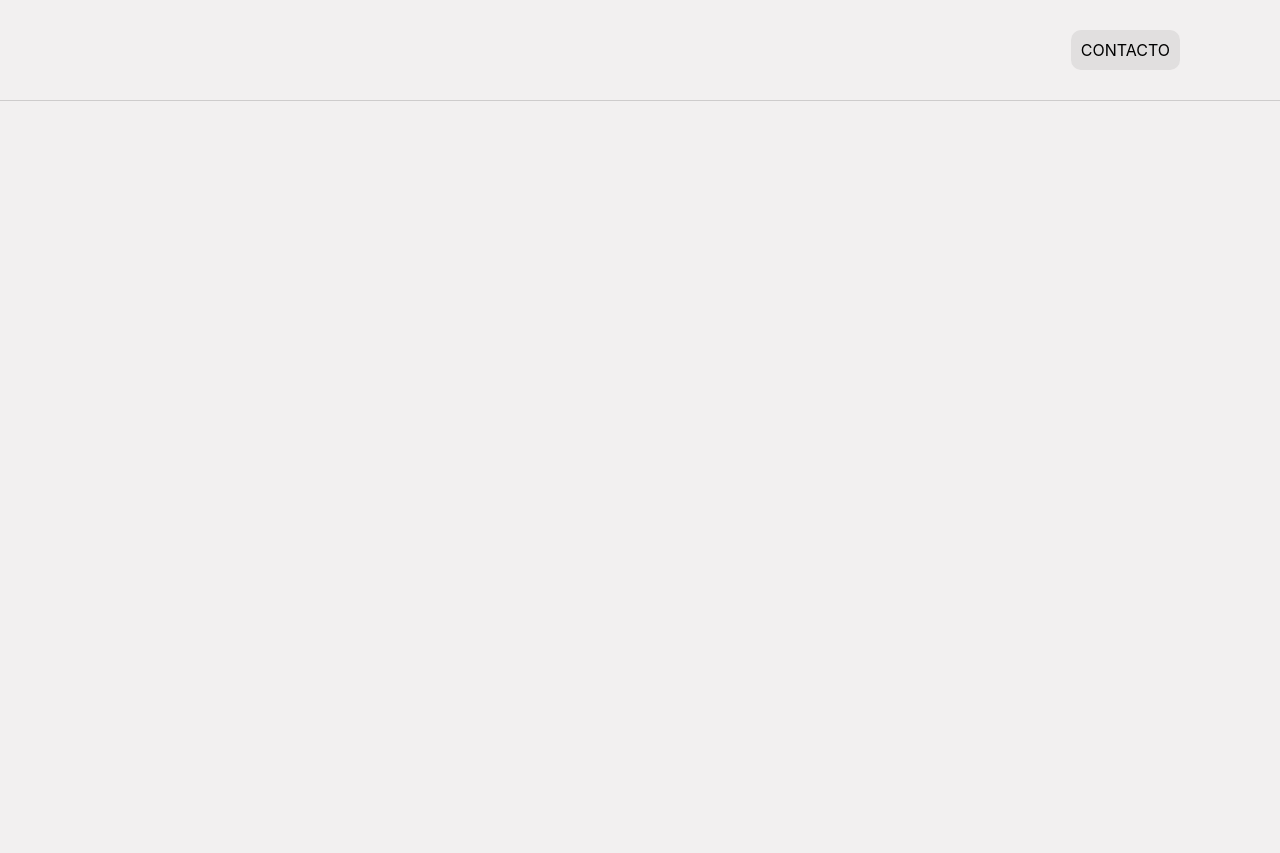
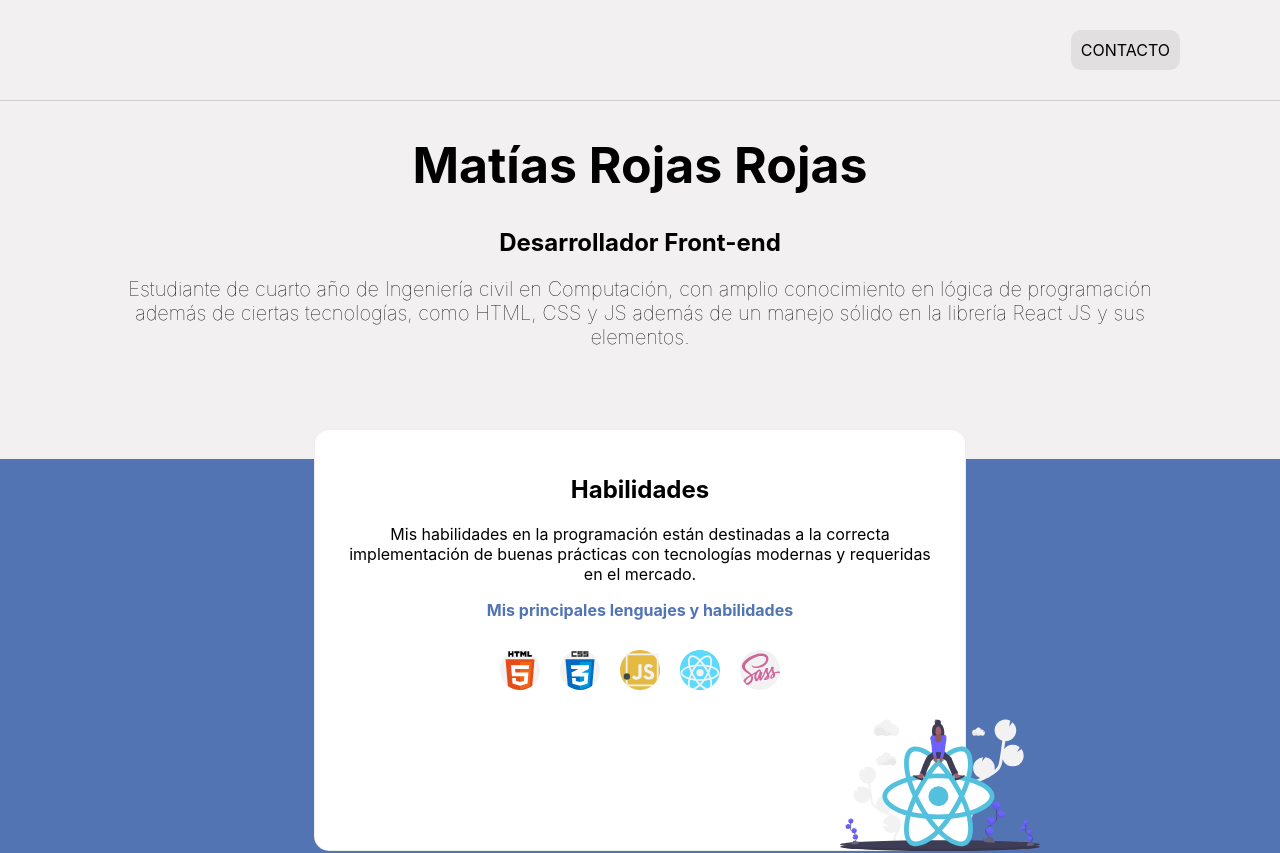
Before and after one commit to matias-rojas-dev/react-portfolio, a React (Create React App) app: page /home in a window 1280 px wide. Shown: the top 853 px of the page. Before the commit the page ends 800 px from the top, so only its background shows below. Built offline with nearby package versions, Linux system fonts and the light colour scheme.

Commit message:
Re build y limpieza de componentes

```diff
--- a/package.json
+++ b/package.json
@@ -7,7 +7,7 @@
     "@testing-library/jest-dom": "^5.11.4",
     "@testing-library/react": "^11.1.0",
     "@testing-library/user-event": "^12.1.10",
-    "node-sass": "^5.0.0",
+    "node-sass": "4.14.1",
     "react": "^17.0.2",
     "react-dom": "^17.0.2",
     "react-router-dom": "^5.2.0",
--- a/src/App.js
+++ b/src/App.js
@@ -1,14 +1,14 @@
 import './assets/styles/_settings.scss'
 import { BrowserRouter, Route, Switch } from 'react-router-dom'
-import Projects from './components/Projects';
-import Contact from './components/Contact';
 import Nav from './components/Nav';
 import MainScreen from './components/MainScreen'
+import { Redirect } from 'react-router-dom/cjs/react-router-dom.min';
 const App = () => (
   <BrowserRouter>
     <Nav />
     <Switch>
-      <Route exact path='/' component={MainScreen} />
+      <Route exact path='/home' component={MainScreen} />
+      <Redirect to="/home" />
     </Switch>
   </BrowserRouter>
 )
```
Also changed, not shown: 12 other files (tests, documents, lock files or other folders).
